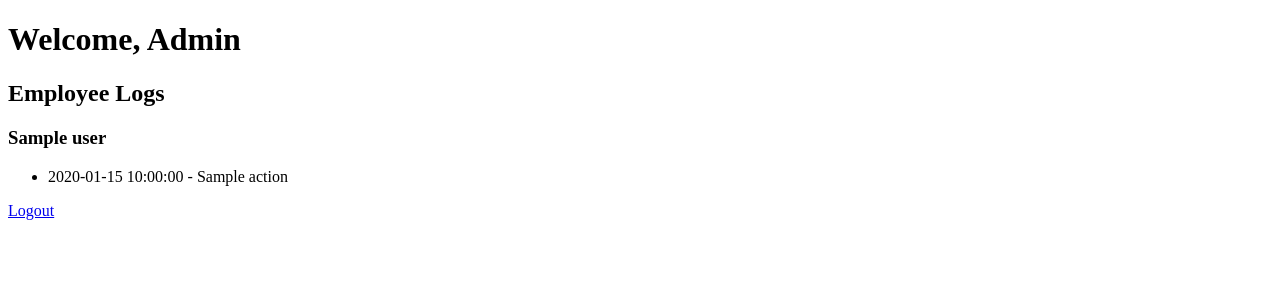
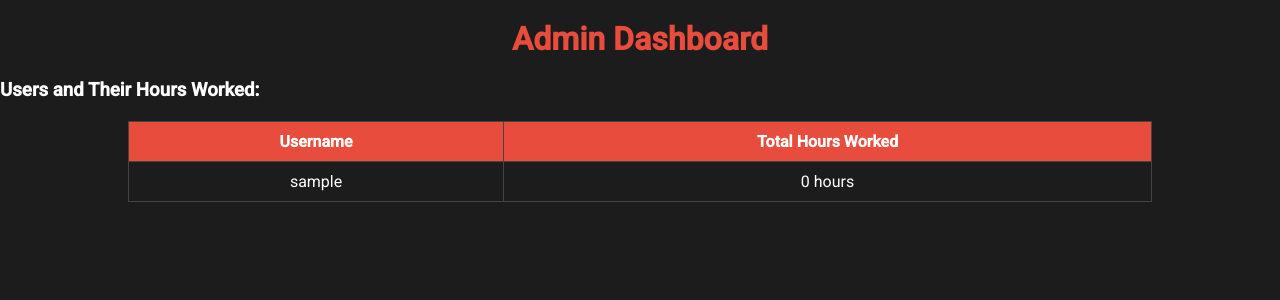
Before and after one commit to SafeSiteDev/SafeSite-Timeclock, a Flask app: template templates/admin_dashboard.html in a window 1280 px wide. Shown: the top 300 px of the page. Run offline with Flask 3, Linux system fonts and the light colour scheme; tables that the repository leaves empty hold one stand-in row (values such as "Sample post"); the template is opened without the code that fills it: values that come from a table or form of the project are taken from there, most other values are stand-ins (such as "Sample title", 1, 10 or a date in 2020).

Commit message:
Update admin_dashboard.html

```diff
--- a/templates/admin_dashboard.html
+++ b/templates/admin_dashboard.html
@@ -3,18 +3,66 @@
 <head>
     <meta charset="UTF-8">
     <title>Admin Dashboard</title>
+    <link href="https://fonts.googleapis.com/css2?family=Roboto:wght@400;500&display=swap" rel="stylesheet">
+    <style>
+        body {
+            font-family: 'Roboto', sans-serif;
+            background-color: #1c1c1c;
+            color: #fff;
+            margin: 0;
+            padding: 0;
+        }
+        h1 {
+            text-align: center;
+            margin-top: 20px;
+            color: #e74c3c;
+        }
+        table {
+            width: 80%;
+            margin: 20px auto;
+            border-collapse: collapse;
+            border: 1px solid #444;
+        }
+        th, td {
+            padding: 10px;
+            text-align: center;
+            border: 1px solid #444;
+        }
+        th {
+            background-color: #e74c3c;
+            color: white;
+        }
+        tr:nth-child(even) {
+            background-color: #333;
+        }
+    </style>
 </head>
 <body>
-    <h1>Welcome, Admin</h1>
-    <h2>Employee Logs</h2>
-    {% for user, user_logs in logs.items() %}
-        <h3>{{ user }}</h3>
-        <ul>
-            {% for log in user_logs %}
-            <li>{{ log.timestamp }} - {{ log.action }}</li>
+    <h1>Admin Dashboard</h1>
+    <h3>Users and Their Hours Worked:</h3>
+    <table>
+        <thead>
+            <tr>
+                <th>Username</th>
+                <th>Total Hours Worked</th>
+            </tr>
+        </thead>
+        <tbody>
+            {% for user in users %}
+            <tr>
+                <td>{{ user.username }}</td>
+                <td>
+                    {% set total_hours = 0 %}
+                    {% for entry in user.clock_entries %}
+                        {% if entry.clock_out %}
+                            {% set total_hours = total_hours + (entry.clock_out - entry.clock_in).seconds / 3600 %}
+                        {% endif %}
+                    {% endfor %}
+                    {{ total_hours }} hours
+                </td>
+            </tr>
             {% endfor %}
-        </ul>
-    {% endfor %}
-    <a href="/logout">Logout</a>
+        </tbody>
+    </table>
 </body>
 </html>
```
